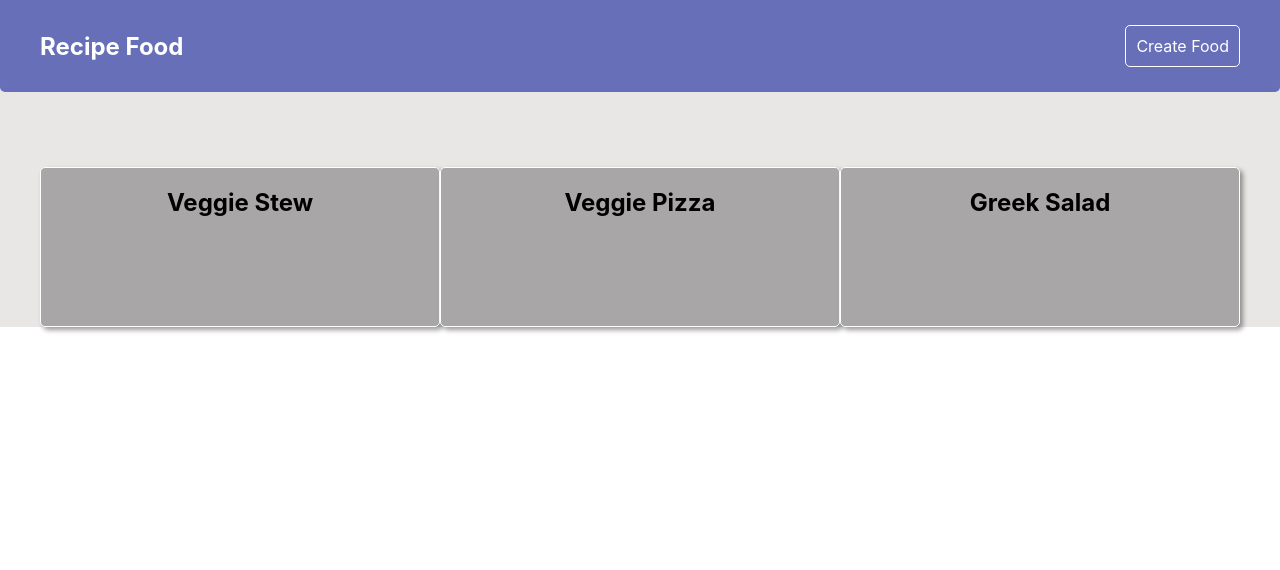
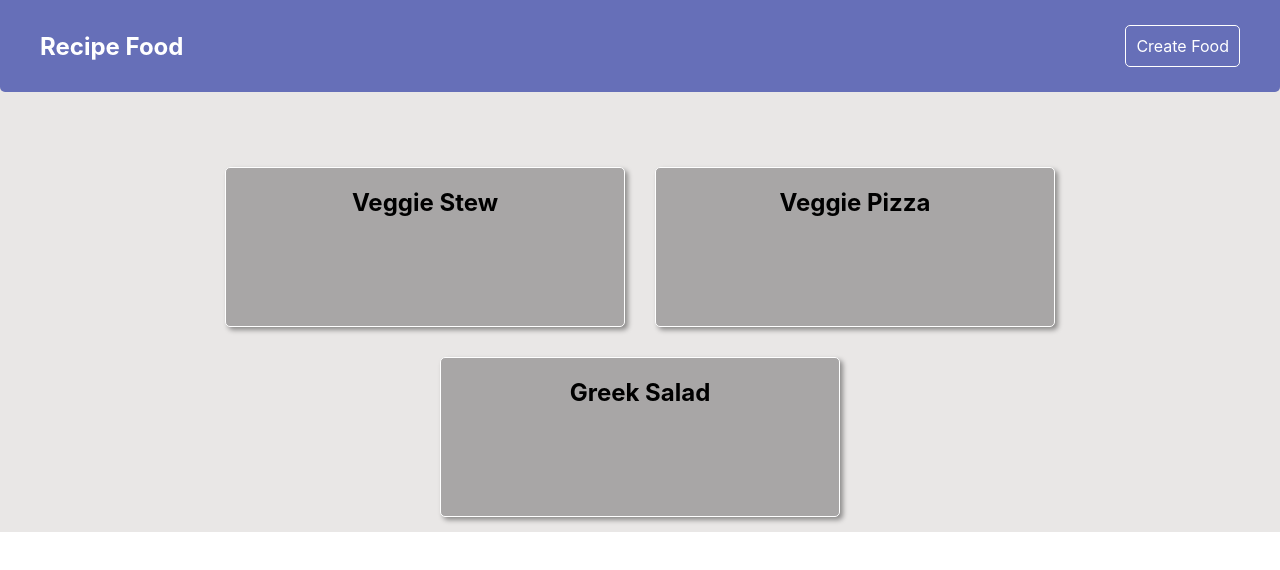
Before and after one commit to bayatalireza/foodlist, a React (Create React App) app: page / in a window 1280 px wide. Shown: the top 570 px of the page. Built offline with nearby package versions, Linux system fonts and the light colour scheme; data requests are answered from the project's data file.

Commit message:
add recipe list

```diff
--- a/src/pages/home/Home.css
+++ b/src/pages/home/Home.css
@@ -10,7 +10,7 @@
     border: 1px solid #fff;
     border-radius: 5px;
     box-shadow: 3px 3px 5px rgba(0, 0, 0, 0.4);
-    margin-top: 15px;
+    margin: 15px;
     background-color: #a8a6a6;
     width: 50vh;
     height: 20vh;
--- a/src/pages/home/Home.js
+++ b/src/pages/home/Home.js
@@ -10,7 +10,7 @@ export default function Home() {
       {error && <h2 className="error">{error}</h2>}
       {isLoading && <p className="loading">isLoading...</p>}
       {data && data.map((recipe) => (
-        <h2 className="card">{recipe.title}</h2>
+        <h2 className="card" key={recipe.id}>{recipe.title}</h2>
       ))}
     </div>
   )
```
Also changed, not shown: src/components/recipeList/RecipeList.css (added), src/components/recipeList/RecipeList.js (added).
